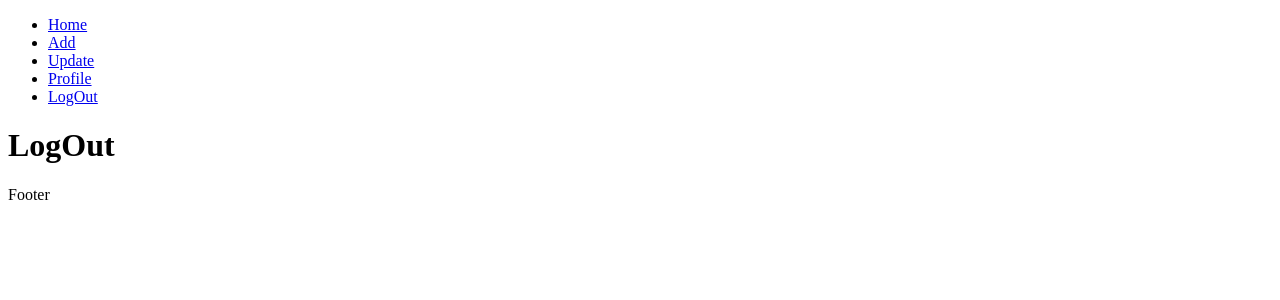
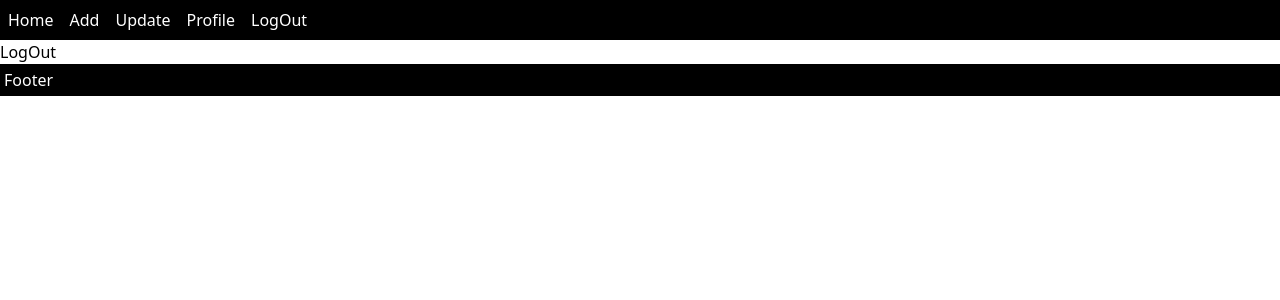
Before and after one commit to toffee-k21/e-com-dash, a React (Create React App) app in the folder front-end/: page /logout in a window 1280 px wide. Shown: the top 300 px of the page. Built offline with nearby package versions, Linux system fonts and the light colour scheme.

Commit message:
tailwind setup

```diff
--- a/front-end/package.json
+++ b/front-end/package.json
@@ -35,5 +35,8 @@
       "last 1 firefox version",
       "last 1 safari version"
     ]
+  },
+  "devDependencies": {
+    "tailwindcss": "^3.4.3"
   }
 }
--- a/front-end/src/components/Footer.js
+++ b/front-end/src/components/Footer.js
@@ -2,7 +2,7 @@
 
 const Footer = () => {
   return (
-    <div>Footer</div>
+    <div className='bg-black text-white p-1'>Footer</div>
   )
 }
 
--- a/front-end/src/components/Nav.js
+++ b/front-end/src/components/Nav.js
@@ -4,21 +4,21 @@
 const Nav = () => {
   return (
     <div>
-      <nav>
-        <ul>
-          <li>
+      <nav className="">
+        <ul className="flex bg-black text-white ">
+          <li className="p-1 m-1">
             <Link to="/">Home</Link>
           </li>
-          <li>
+          <li className="p-1 m-1">
             <Link to="/add">Add</Link>
           </li>
-          <li>
+          <li className="p-1 m-1">
             <Link to="/update">Update</Link>
           </li>
-          <li>
+          <li className="p-1 m-1">
             <Link to="/profile">Profile</Link>
           </li>
-          <li>
+          <li className="p-1 m-1">
             <Link to="/logout">LogOut</Link>
           </li>
         </ul>
--- a/front-end/src/index.css
+++ b/front-end/src/index.css
@@ -0,0 +1,3 @@
+@tailwind base;
+@tailwind components;
+@tailwind utilities;
--- /dev/null
+++ b/front-end/tailwind.config.js
@@ -0,0 +1,10 @@
+/** @type {import('tailwindcss').Config} */
+module.exports = {
+  content: [
+    "./src/**/*.{js,jsx,ts,tsx}",
+  ],
+  theme: {
+    extend: {},
+  },
+  plugins: [],
+}
```
Also changed, not shown: 1 other file (tests, documents, lock files or other folders).
